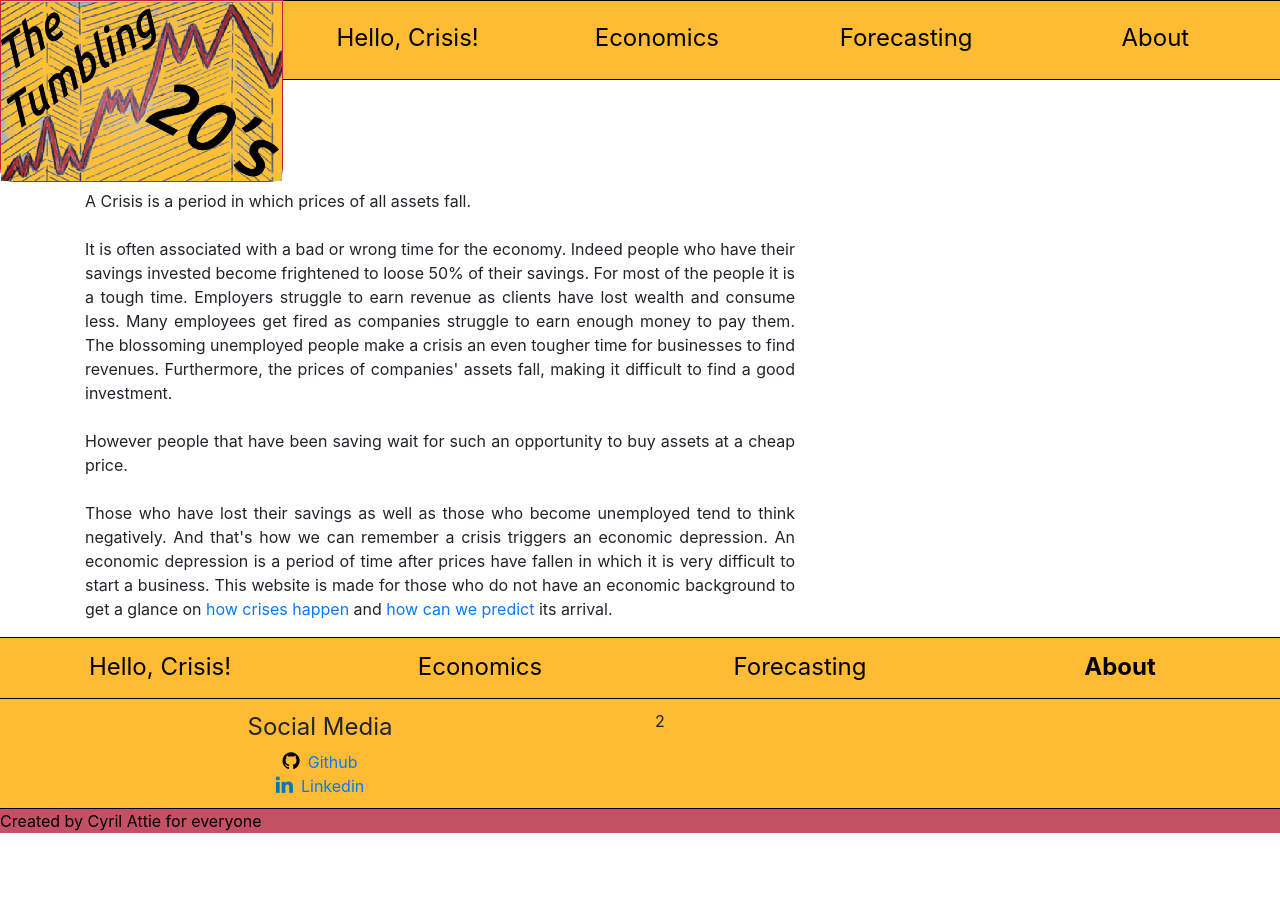
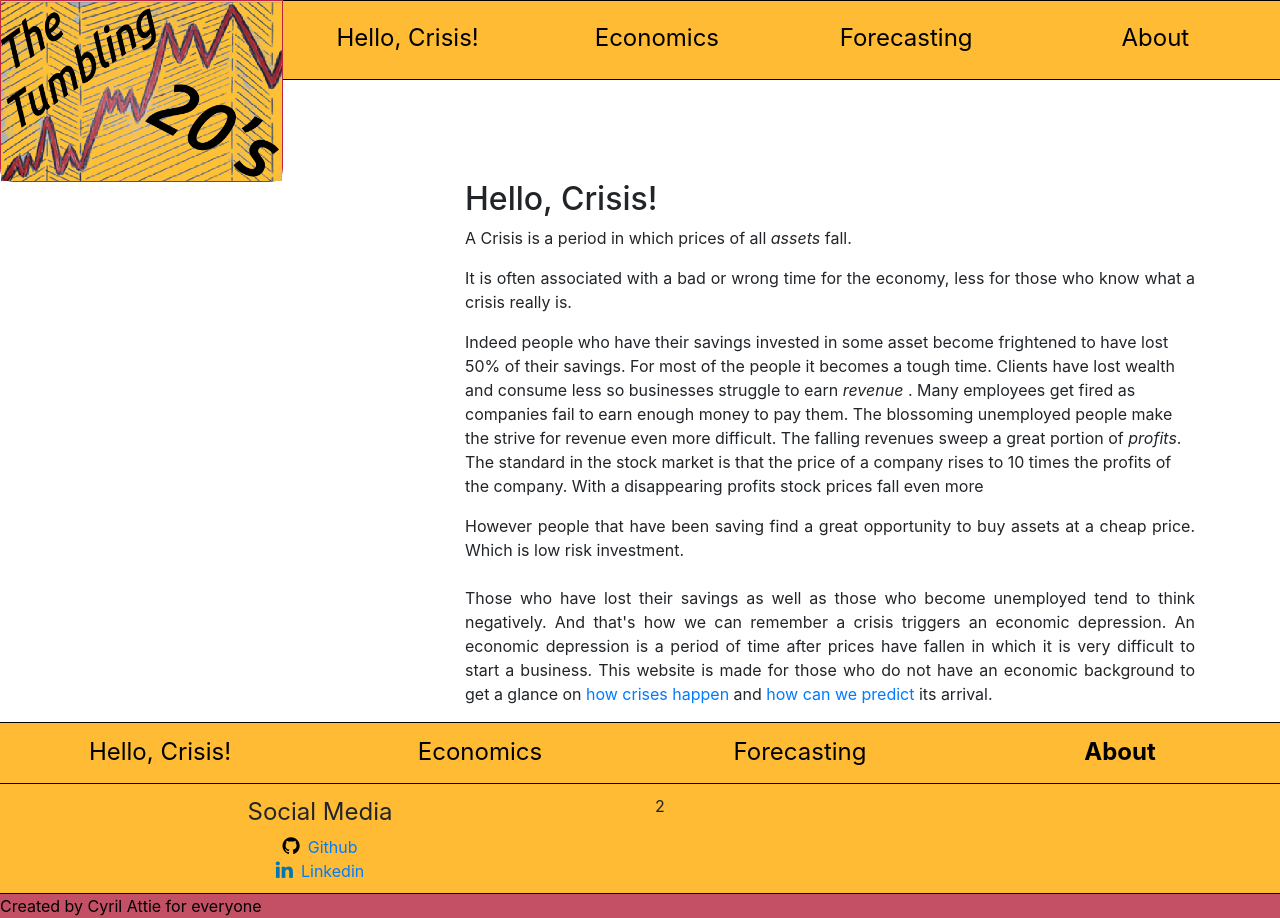
Before and after one commit to cyril-attie/tumbling_2020s, a Python web app: template templates/crisis.html in a window 1280 px wide. Before the commit the page ends 833 px from the top, so only its background shows below. Run offline with Jinja, Linux system fonts and the light colour scheme; the template is opened without the code that fills it, so the values that code supplies are empty; style sheets or scripts are compiled from the project's sources; some libraries are stand-ins or nearby versions.

Commit message:
Tumblien Tale written

```diff
--- a/static/css/landing.css
+++ b/static/css/landing.css
@@ -15,7 +15,7 @@ html, body {
       border: 2px #c35065 solid; }
   #landing #mission {
     flex-grow: 6;
-    text-align: justify; }
+    text-align: center; }
   #landing #footer-disclaimer {
     background-color: #c35065;
     font-size: 10px;
--- a/static/css/landing.scss
+++ b/static/css/landing.scss
@@ -23,9 +23,7 @@ html, body {
 
   #mission {
     flex-grow: 6;
-
-    text-align:justify;
-
+    text-align: center;
   }
 
   #footer-disclaimer {
--- a/templates/crisis.html
+++ b/templates/crisis.html
@@ -1,25 +1,42 @@
 {% extends "layout.html" %}
 
 {% block content %}
-    <section class="container">
-        <h2 class= "row col-lg-8 col-sm-12"></h2>
-        <div class="row col-lg-8 col-sm-12">
+<section class="container">
+  <div class="row">
+    <div class="col-sm-4">
+
+    </div>
+    <div class="col-sm-8 col-12">
+      <h2>Hello, Crisis!</h2>
+        <span>
           <p>
-            A Crisis is a period in which prices of all assets fall. <br> <br>
-            It is often associated with a bad or wrong time for the economy.
-            Indeed people who have their savings invested become frightened to loose 50% of their savings.
-             For most of the people it is a tough time.
-            Employers struggle to earn revenue as clients have lost wealth and consume less.
-            Many employees get fired as companies struggle to earn enough money to pay them.
-            The blossoming unemployed people make a crisis an even tougher time for businesses to find revenues.
-            Furthermore, the prices of companies' assets fall, making it difficult to find a good investment.<br><br>
+          A Crisis is a period in which prices of all <i data-toggle="tooltip" title="A tangible asset is a real estate or production good. An intangible asset is a share of the property or the debt often linked to a set of tangible assets like a company.">assets</i>
+          fall.
+          </p>
+          <p>It is often associated with a bad or wrong time for the economy, less for those who know what a crisis really
+            is.
+          </p>
+            Indeed people who have their savings invested in some asset become frightened to have lost 50% of their
+            savings. For most of the people it becomes a tough time.
+            Clients have lost wealth and consume less so businesses struggle to earn <i data-toggle="tooltip" title="Revenue is the income of companies.">revenue</i> .
+            Many employees get fired as companies fail to earn enough money to pay them.
+            The blossoming unemployed people make the strive for revenue even more difficult.
+            The falling revenues sweep a great portion of <i data-toggle="tooltip" title="Profit is the income of owners of companies. It is the result of subtracting costs to revenues.">profits</i>.
+            The standard in the stock market is that the price of a company rises to 10 times the profits of the company.
+            With a disappearing profits stock prices fall even more
+          </p>
+          <p>
+            However people that have been saving find a great opportunity to buy assets at a cheap price. Which is low risk investment. <br> <br>
 
-            However people that have been saving wait for such an opportunity to buy assets at a cheap price.<br> <br>
-
-            Those who have lost their savings as well as those who become unemployed tend to think negatively. And that's how we can remember a crisis triggers an economic depression.
-            An economic depression is a period of time after prices have fallen in which it is very difficult to start a business.
-            This website is made for those who do not have an economic background to get a glance on <a href="{{ url_for('economics')}}">how crises happen</a> and <a href="{{url_for('forecasting')}}">how can we predict</a> its arrival.
-            </p>
-          </div>
-      </section>
+            Those who have lost their savings as well as those who become unemployed tend to think negatively. And that's
+            how we can remember a crisis triggers an economic depression.
+            An economic depression is a period of time after prices have fallen in which it is very difficult to start a
+            business.
+            This website is made for those who do not have an economic background to get a glance on <a href="{{ url_for('economics')}}">how
+              crises happen</a> and <a href="{{url_for('forecasting')}}">how can we predict</a> its arrival.
+          </p>
+        </span>
+    </div>
+  </div>
+</section>
 {% endblock %}
--- a/templates/layout.html
+++ b/templates/layout.html
@@ -4,6 +4,9 @@
 <head>
     <meta charset="UTF-8">
     <meta name="viewport" content="width=device-width, initial-scale=1.0">
+    <meta name="description" content="Explanation of crisis">
+    <meta name="keywords" content="crisis, economics, forecast, financial, markets">
+    <meta name="author" content="Cyril Attie">
     <meta http-equiv="X-UA-Compatible" content="ie=edge">
     <title>The Tumbling Twenties</title>
     <link rel="shortcut icon" href="static/img/tumbling20s(1).ico">
@@ -78,6 +81,11 @@
             <p>Created by Cyril Attie for everyone</p>
         </div>
     </footer>
+    <script>
+        $(document).ready(function(){
+            $('[data-toggle="tooltip"]').tooltip();
+        });
+    </script>
 </body>
 
 </html>
```
Also changed, not shown: application.py (deleted, +0 -25 lines), 1 other file.
